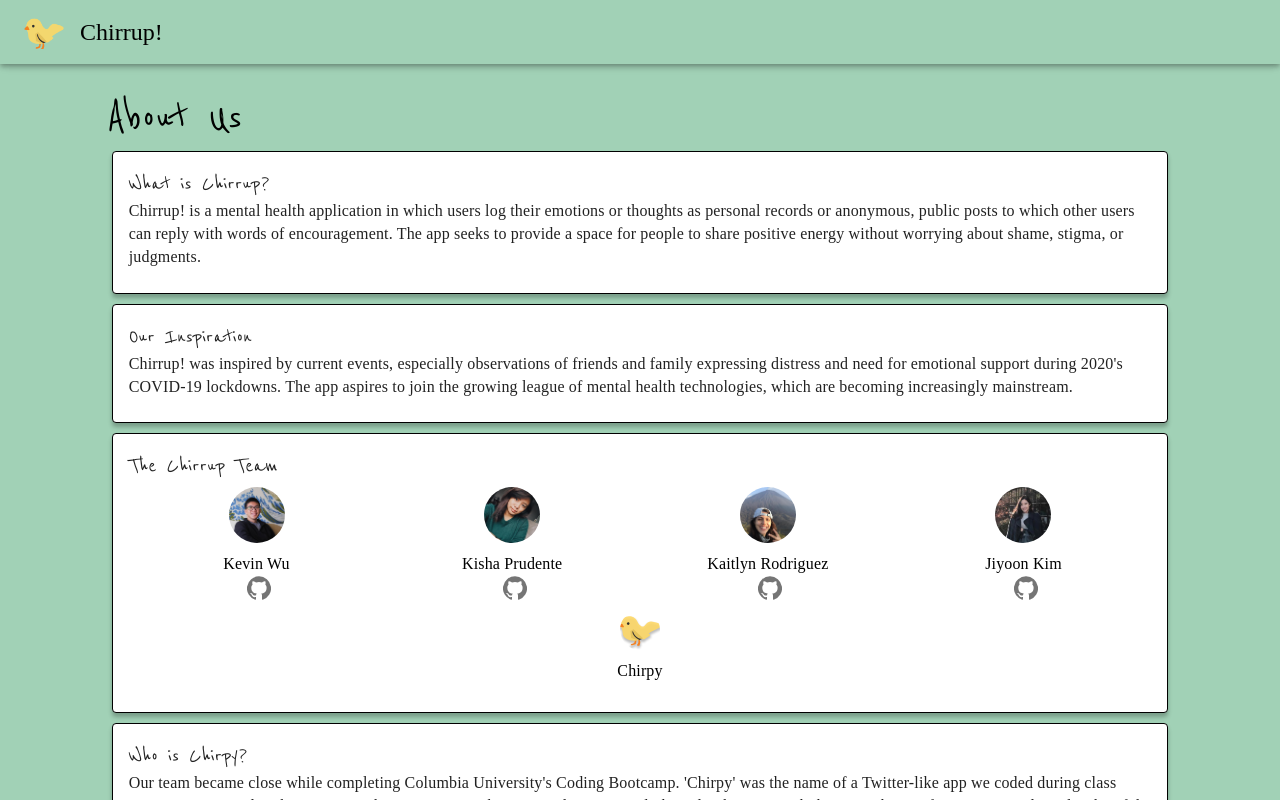
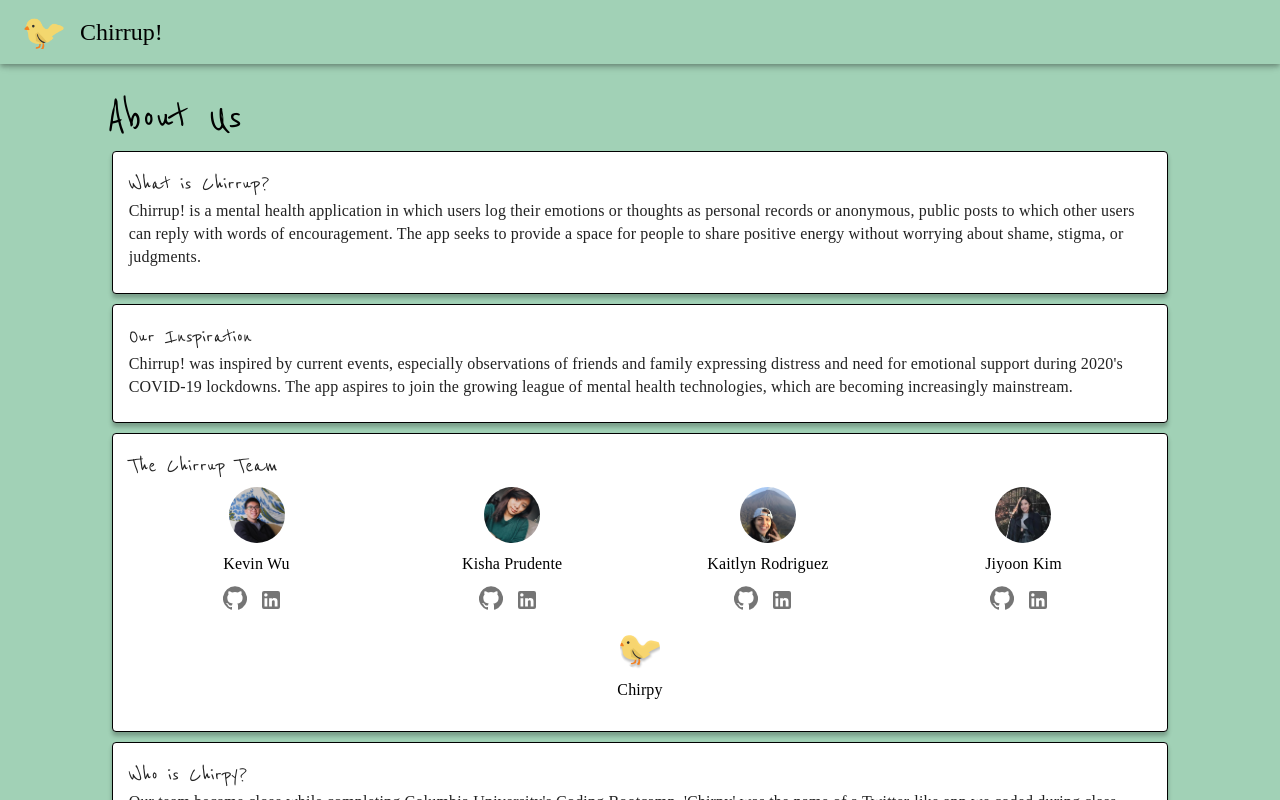
Before and after one commit to kishaprudente/madagascar, a React (Create React App) app in the folder client/: page /about in a window 1280 px wide. Built offline with nearby package versions, Linux system fonts and the light colour scheme; a web font is replaced by a local one.

Commit message:
added LinkedIn icons and links

```diff
--- a/client/src/components/Avatars.js
+++ b/client/src/components/Avatars.js
@@ -5,6 +5,7 @@ import Grid from '@material-ui/core/Grid';
 import Typography from '@material-ui/core/Typography';
 import IconButton from '@material-ui/core/IconButton';
 import GitHubIcon from '@material-ui/icons/GitHub';
+import LinkedInIcon from '@material-ui/icons/LinkedIn';
 
 import jiyoonKim from '../assets/avatars/jiyoonKim.jpeg';
 import kaitlynRodriguez from '../assets/avatars/kaitlynRodriguez.jpeg';
@@ -58,6 +59,9 @@ const classes = useStyles();
         >
           <GitHubIcon className='material-icons md-dark' />
         </IconButton>
+        <IconButton href='https://www.linkedin.com/in/kevinwu5389/'>
+          <LinkedInIcon className='material-icons md-dark' />
+        </IconButton>
       </Grid>
 
       <Grid item xs={6} sm={3} style={avatar}>
@@ -73,6 +77,9 @@ const classes = useStyles();
           href='https://github.com/kishaprudente'
         >
           <GitHubIcon className='material-icons md-dark' />
+        </IconButton>
+        <IconButton href='https://www.linkedin.com/in/kishalozada/'>
+          <LinkedInIcon className='material-icons md-dark' />
         </IconButton>
       </Grid>
 
@@ -90,6 +97,9 @@ const classes = useStyles();
         >
           <GitHubIcon className='material-icons md-dark' />
         </IconButton>
+        <IconButton href='https://www.linkedin.com/in/krodriguez93/'>
+          <LinkedInIcon className='material-icons md-dark' />
+        </IconButton>
       </Grid>
 
       <Grid item xs={6} sm={3} style={avatar}>
@@ -105,6 +115,9 @@ const classes = useStyles();
           href='https://github.com/jiyoon9886'
         >
           <GitHubIcon className='material-icons md-dark' />
+        </IconButton>
+        <IconButton href='https://www.linkedin.com/in/ji-yoon-kim-161a001a4/'>
+          <LinkedInIcon className='material-icons md-dark' />
         </IconButton>
       </Grid>
       <Grid item xs={12} style={avatar}>
```
Lines whose indentation alone changed are shown as unchanged.
